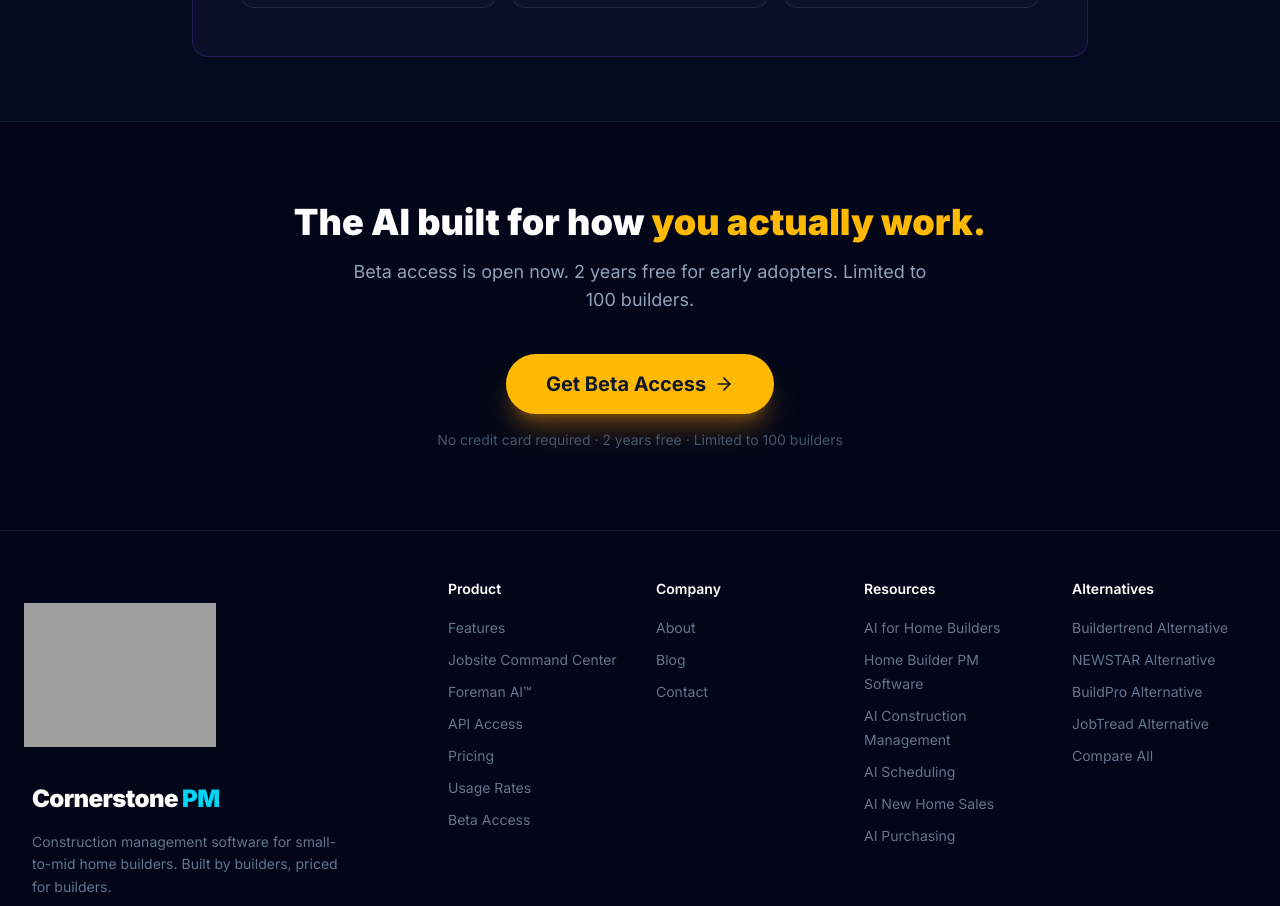
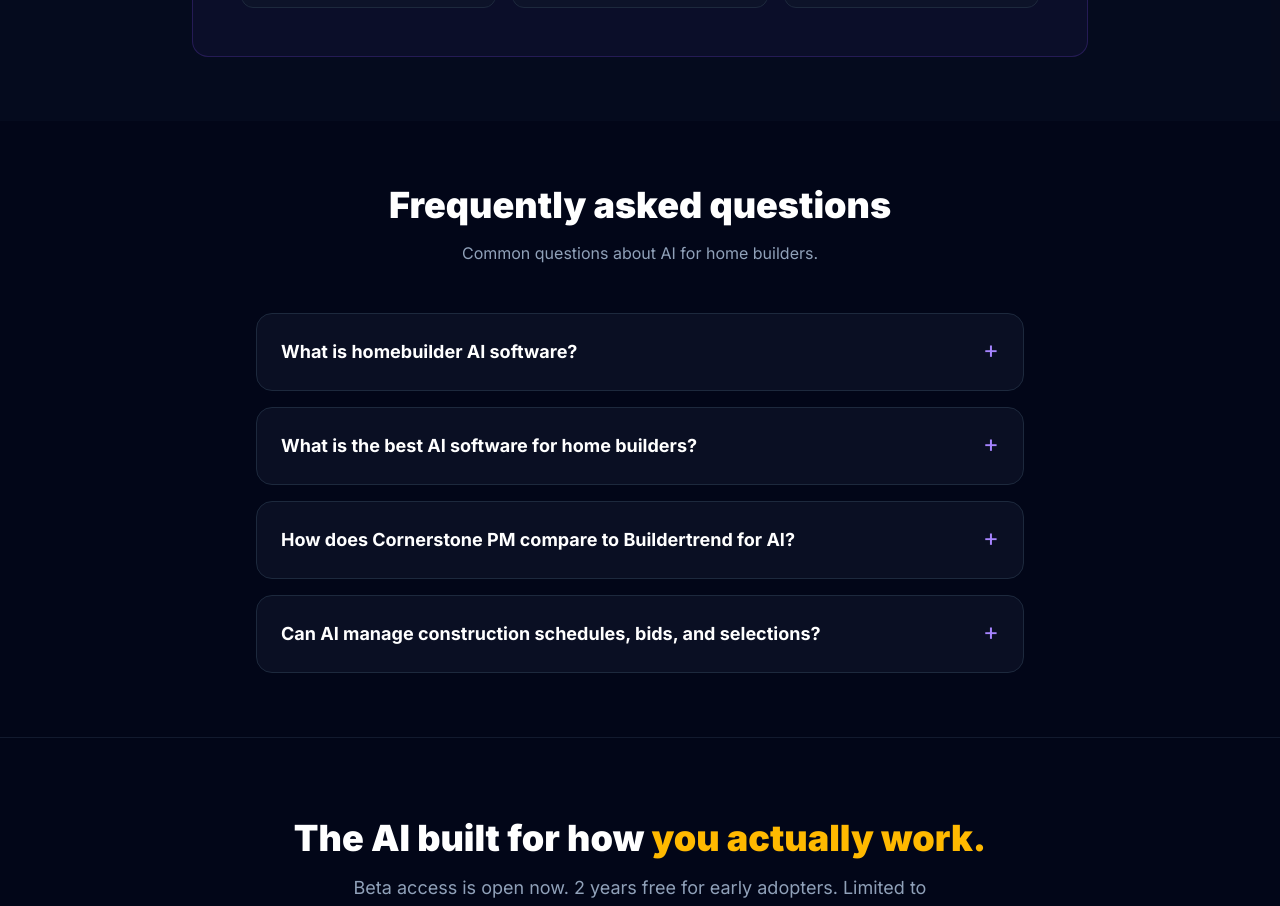
Before and after one commit to Scootermcgavin121/cornerstone-marketing-v2, a Next.js app: page /ai-for-home-builders in a window 1280 px wide. Shown: the part 3700-4606 px from the top of the page. Built offline with nearby package versions, Linux system fonts and the light colour scheme; grey boxes are pictures that could not be loaded.

Commit message:
feat(seo): add FAQ section + FAQPage schema to /ai-for-home-builders

```diff
--- a/src/app/ai-for-home-builders/page.tsx
+++ b/src/app/ai-for-home-builders/page.tsx
@@ -61,6 +61,25 @@ const workflows = [
       "Room dimension sheets — detailed specs for sales team handouts",
       "MLS listing sheets — auto-generated from floorplan data and upgrades",
     ],
+  },
+];
+
+const faqs = [
+  {
+    q: "What is homebuilder AI software?",
+    a: "Homebuilder AI software is purpose-built AI that understands home construction workflows — floorplans, spec levels, design center selections, vendor bids, and sales pipeline stages — and acts directly on a builder's data. Unlike generic chatbots, it can create POs, draft bid requests, generate MLS listings, run profitability reports, and update home statuses. Cornerstone PM™ ships Foreman AI™ with 100+ purpose-built skills across pre-sale, under contract, construction, and closing workflows.",
+  },
+  {
+    q: "What is the best AI software for home builders?",
+    a: "The best AI software for home builders is one with construction vocabulary, direct access to your live data, and the ability to take real actions — not just answer questions. Cornerstone PM™ is the only home builder platform with five built-in AI agents: Foreman AI™ (100+ skills), Blueprint AI™ (floorplan reader), Bid Import AI (parses vendor bids from PDFs, Excel, or photos), AI MLS Listing Generator, and an AI Support Agent. Beta is free for 2 years, limited to 100 builders.",
+  },
+  {
+    q: "How does Cornerstone PM compare to Buildertrend for AI?",
+    a: "Buildertrend has forms and buttons; Cornerstone PM™ has AI agents. Buildertrend does not ship native AI agents that can read and write your data. Cornerstone PM™ includes five built-in agents — Foreman AI™ creates POs, generates SOWs, drafts bid requests, runs profitability reports, and exports design center PDFs in plain English. Pricing also differs significantly: Cornerstone starts at $149/mo with the full AI suite available on Pro plans, vs. Buildertrend at $499+/mo with per-user fees and no native AI.",
+  },
+  {
+    q: "Can AI manage construction schedules, bids, and selections?",
+    a: "Yes. Foreman AI™ manages construction schedules (cascade scheduling, vendor notifications, status tracking), vendor bids (drafts bid requests, compares submissions side-by-side, recommends best value), and buyer selections (confirm/reject design center choices, flag incomplete selections before cutoff, generate signed PDFs for lenders). It works in plain English and takes real actions on your live data — no integrations or setup required.",
   },
 ];
 
@@ -276,6 +295,55 @@ export default function AiForHomeBuildersPage() {
         </div>
       </section>
 
+      {/* FAQ */}
+      <section className="py-16 px-4">
+        <div className="max-w-3xl mx-auto">
+          <div className="text-center mb-12">
+            <h2 className="text-3xl sm:text-4xl font-black mb-4">
+              Frequently asked questions
+            </h2>
+            <p className="text-slate-400">
+              Common questions about AI for home builders.
+            </p>
+          </div>
+          <div className="space-y-4">
+            {faqs.map((faq) => (
+              <details
+                key={faq.q}
+                className="group rounded-2xl bg-slate-900/60 border border-slate-800 hover:border-violet-500/20 transition-all duration-200 overflow-hidden"
+              >
+                <summary className="cursor-pointer p-6 flex items-start justify-between gap-4 list-none">
+                  <h3 className="text-lg font-bold text-white">{faq.q}</h3>
+                  <span className="text-violet-400 text-2xl leading-none flex-shrink-0 group-open:rotate-45 transition-transform duration-200">+</span>
+                </summary>
+                <div className="px-6 pb-6 -mt-2">
+                  <p className="text-slate-400 leading-relaxed">{faq.a}</p>
+                </div>
+              </details>
+            ))}
+          </div>
+        </div>
+      </section>
+
+      {/* FAQ structured data for SEO */}
+      <script
+        type="application/ld+json"
+        dangerouslySetInnerHTML={{
+          __html: JSON.stringify({
+            "@context": "https://schema.org",
+            "@type": "FAQPage",
+            mainEntity: faqs.map((faq) => ({
+              "@type": "Question",
+              name: faq.q,
+              acceptedAnswer: {
+                "@type": "Answer",
+                text: faq.a,
+              },
+            })),
+          }),
+        }}
+      />
+
       {/* CTA */}
       <section className="py-20 px-4 text-center border-t border-slate-800/60">
         <h2 className="text-4xl font-black mb-4">
```
